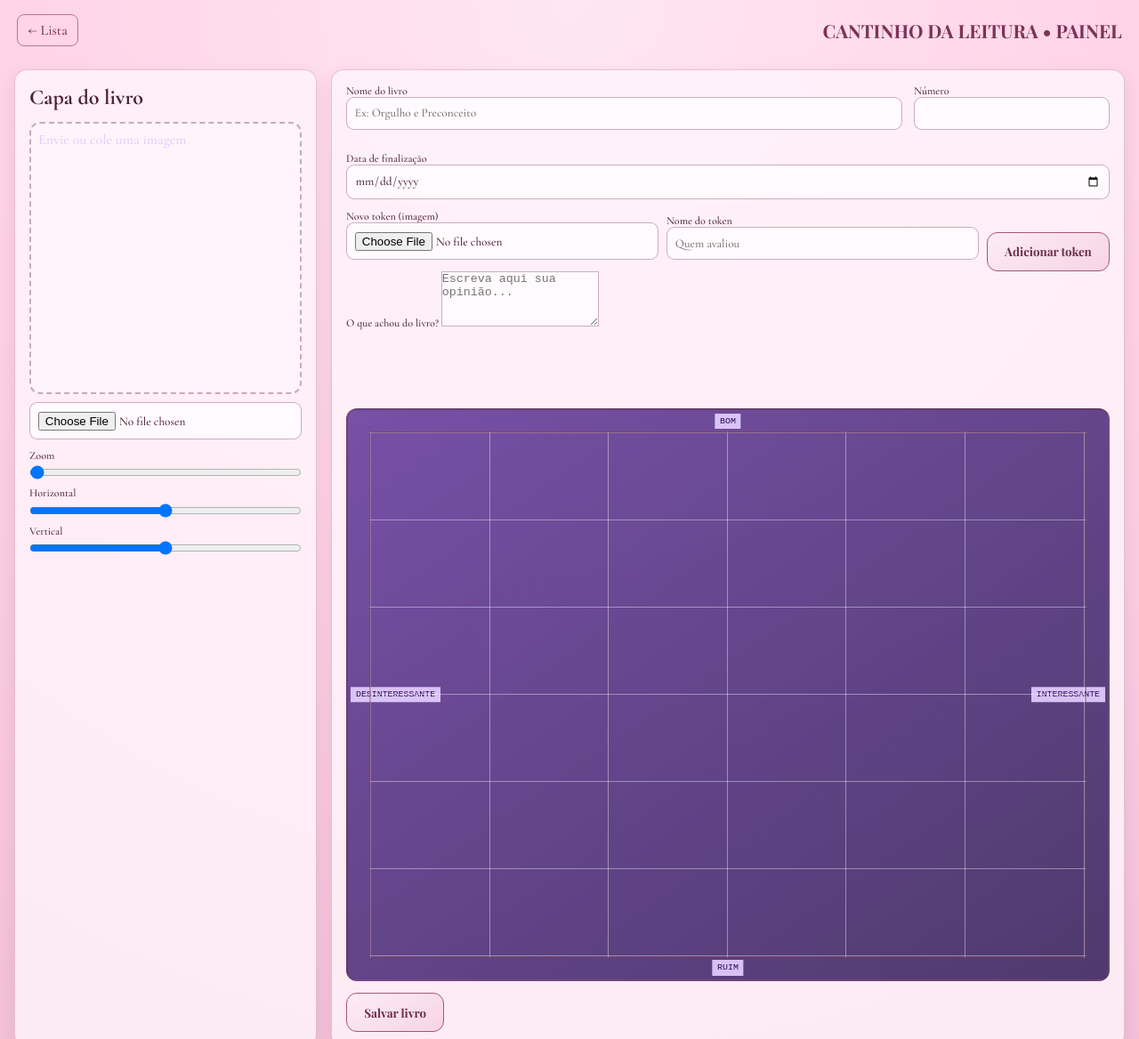
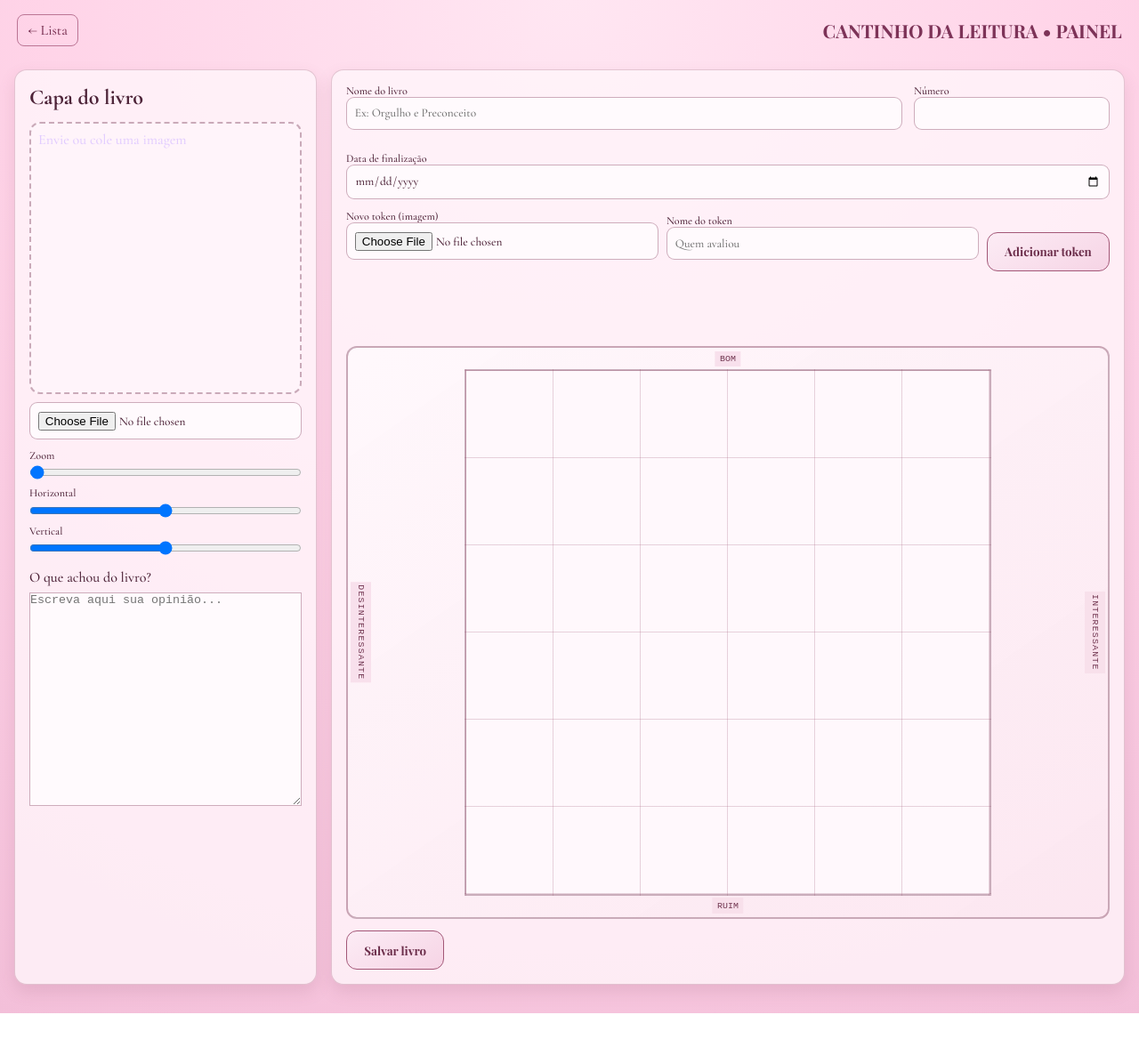
Before and after one commit to reeporty088/games_backlogged, a plain HTML site: page plano_livros.html in a window 1280 px wide. Shown: the top 1168 px of the page at 89% size. After the commit the page ends 1139 px from the top, so only its background shows below. Drawn offline with nearby package versions, Linux system fonts and the light colour scheme.

Commit message:
Refina plano cartesiano e layout de opinião

```diff
--- a/app_livros.js
+++ b/app_livros.js
@@ -380,19 +380,35 @@
 
   function renderRatings() {
     chart.querySelectorAll('.token-marker').forEach((node) => node.remove());
+    const markersByCell = new Map();
+
     for (const rate of ratings) {
       const token = store.bookTokens.find((candidate) => candidate.id === rate.tokenId);
       if (!token) continue;
+      const cellKey = `${rate.row}:${rate.col}`;
+      const bucket = markersByCell.get(cellKey) || [];
+      bucket.push(rate);
+      markersByCell.set(cellKey, bucket);
+    }
+
+    for (const ratesInCell of markersByCell.values()) {
+      const spacing = 42;
+      const total = ratesInCell.length;
+      ratesInCell.forEach((rate, index) => {
+        const token = store.bookTokens.find((candidate) => candidate.id === rate.tokenId);
+        if (!token) return;
         const marker = document.createElement('div');
         marker.className = 'token-marker';
         marker.style.left = `${((Number(rate.col) + 0.5) / 6) * 100}%`;
         marker.style.top = `${((LETTERS.indexOf(rate.row) + 0.5) / 6) * 100}%`;
+        marker.style.setProperty('--stack-offset', `${(index - (total - 1) / 2) * spacing}px`);
         marker.innerHTML = `${getTokenImage(token)}<span>${token.name}</span>`;
         marker.draggable = true;
         marker.addEventListener('dragstart', (e) => {
           e.dataTransfer.setData('text/token-id', rate.tokenId);
         });
         chart.appendChild(marker);
+      });
     }
   }
 
--- a/plano_livros.html
+++ b/plano_livros.html
@@ -28,6 +28,10 @@
         <label>Horizontal <input type="range" id="pan-x" min="-160" max="160" value="0" /></label>
         <label>Vertical <input type="range" id="pan-y" min="-160" max="160" value="0" /></label>
       </div>
+
+      <label class="cover-opinion-field">O que achou do livro?
+        <textarea id="book-opinion" rows="10" placeholder="Escreva aqui sua opinião..."></textarea>
+      </label>
     </section>
 
     <section class="meta-panel livros-card">
@@ -59,10 +63,6 @@
           <button type="button" id="btn-add-token" class="livros-btn small">Adicionar token</button>
         </div>
 
-        <label>O que achou do livro?
-          <textarea id="book-opinion" rows="4" placeholder="Escreva aqui sua opinião..."></textarea>
-        </label>
-
         <div id="tokens-strip" class="tokens-strip"></div>
 
         <div class="chart-shell livros-chart-shell">
--- a/style.css
+++ b/style.css
@@ -335,7 +335,7 @@
   border: 2px solid rgba(236,219,255,.75);
   border-radius: 12px;
   padding: 1.5rem;
-  background: linear-gradient(145deg, rgba(75, 27, 140, 0.75), rgba(39, 18, 80, 0.82));
+  background: linear-gradient(145deg, rgba(16, 56, 84, 0.84), rgba(8, 28, 49, 0.88));
 }
 
 .chart-legend {
@@ -350,11 +350,17 @@
 .chart-legend.bottom { bottom: .25rem; left: 50%; transform: translateX(-50%); }
 .chart-legend.left { left: .2rem; top: 50%; transform: translateY(-50%); }
 .chart-legend.right { right: .2rem; top: 50%; transform: translateY(-50%); }
+.chart-legend.left,
+.chart-legend.right {
+  writing-mode: vertical-rl;
+  text-orientation: mixed;
+  letter-spacing: .12em;
+}
 
 .chart-grid {
   position: relative;
-  width: min(100%, 840px);
-  height: min(74vh, 620px);
+  width: min(100%, 74vh, 840px);
+  aspect-ratio: 1 / 1;
   margin: 0 auto;
   border: 2px solid rgba(236,219,255,.75);
   background-image:
@@ -379,7 +385,7 @@
 .token-marker {
   position: absolute;
   width: 50px;
-  transform: translate(-50%, -50%);
+  transform: translate(calc(-50% + var(--stack-offset, 0px)), -50%);
   text-align: center;
   pointer-events: auto;
   cursor: grab;
@@ -562,8 +568,29 @@
   border-color: rgba(122, 61, 87, .4);
 }
 
+body.theme-livros .chart-shell {
+  background: linear-gradient(145deg, rgba(255, 248, 252, .96), rgba(252, 230, 240, .98));
+}
+
+body.theme-livros .chart-grid {
+  background-color: #fff8fc;
+  background-image:
+    repeating-linear-gradient(to right, transparent 0, transparent calc(16.66% - 1px), rgba(174, 117, 141, .3) calc(16.66% - 1px), rgba(174, 117, 141, .3) 16.66%),
+    repeating-linear-gradient(to bottom, transparent 0, transparent calc(16.66% - 1px), rgba(174, 117, 141, .3) calc(16.66% - 1px), rgba(174, 117, 141, .3) 16.66%);
+}
+
 body.theme-livros .axis-h,
 body.theme-livros .axis-v { background: rgba(122, 61, 87, .5); }
+
+body.theme-livros .axis-label {
+  color: #6e3450;
+  text-shadow: none;
+}
+
+body.theme-livros .chart-legend {
+  background: rgba(248, 224, 235, .95);
+  color: #70344f;
+}
 
 body.theme-livros .token-chip,
 body.theme-livros .token-marker {
@@ -575,6 +602,18 @@
 body.theme-livros .cover-square {
   border-color: rgba(122, 61, 87, .4);
   background: #fff4fa;
+}
+
+.cover-opinion-field {
+  display: grid;
+  gap: .4rem;
+  margin-top: .9rem;
+}
+
+.cover-opinion-field textarea {
+  width: 100%;
+  min-height: 240px;
+  resize: vertical;
 }
 
 /* Biblioteca de jogos (placeholder retro) */
```
Also changed, not shown: app.js (+15 -0 lines). Lines whose indentation alone changed are shown as unchanged.
